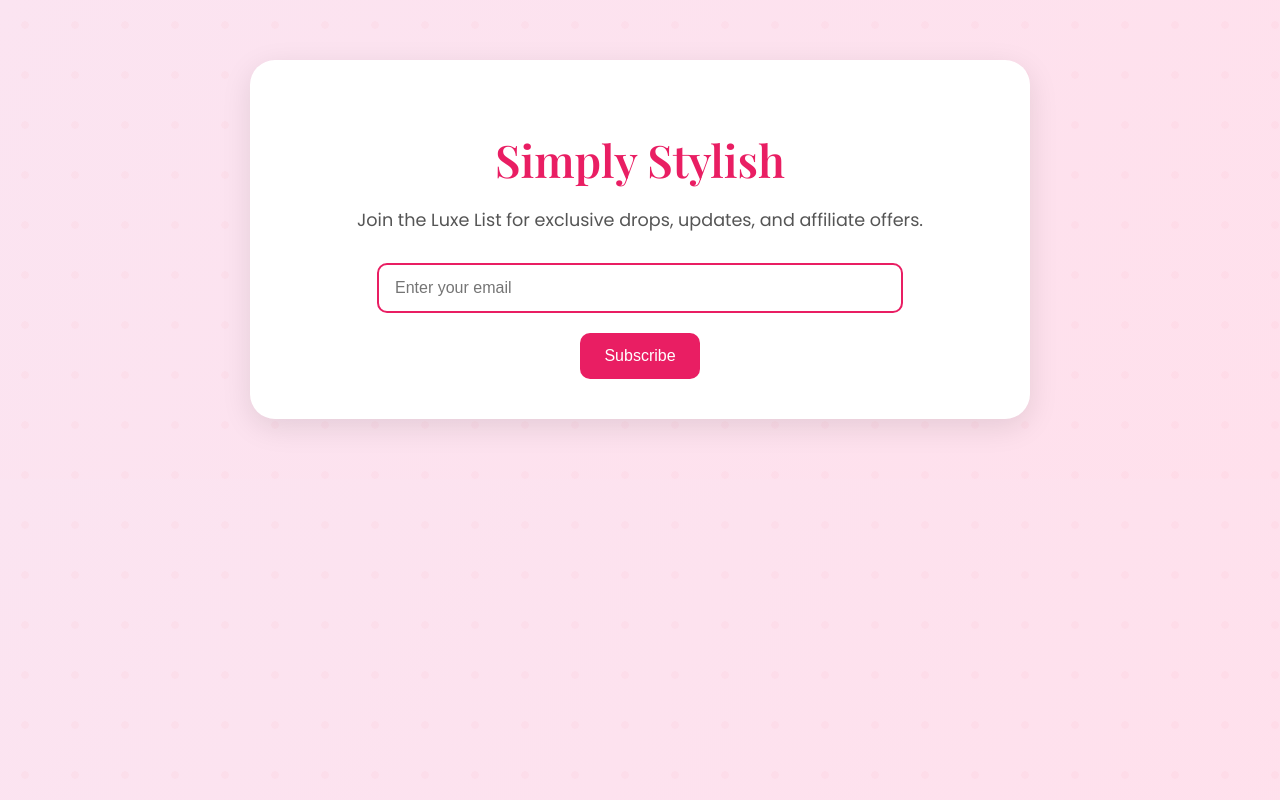
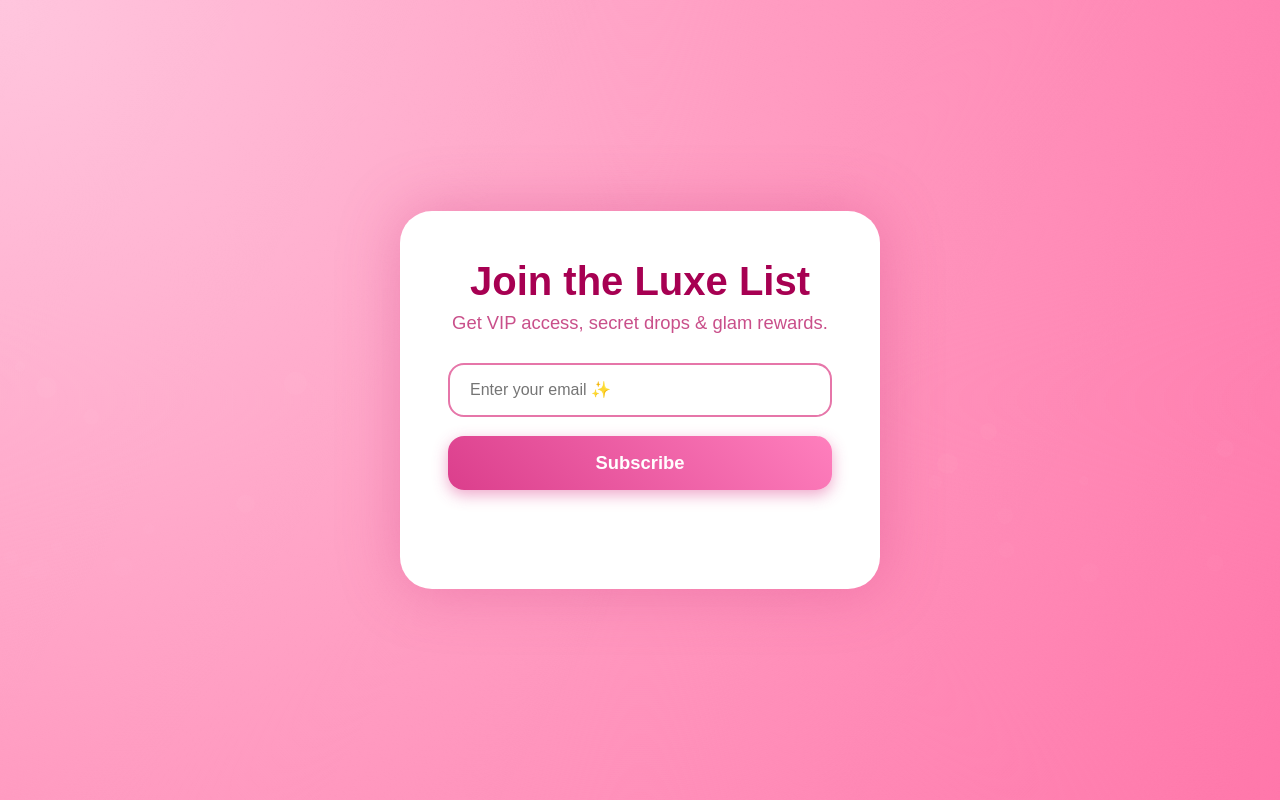
Before and after one commit to itzmirzabaig/SimplyStylish, a plain HTML site: page index.html in a window 1280 px wide. Drawn offline with nearby package versions, Linux system fonts and the light colour scheme.

Commit message:
Update index.html

```diff
--- a/index.html
+++ b/index.html
@@ -1,137 +1,203 @@
 <!DOCTYPE html>
 <html lang="en">
 <head>
-  <meta charset="UTF-8">
-  <title>Simply Stylish</title>
-  <link href="https://fonts.googleapis.com/css2?family=Playfair+Display:wght@600&family=Poppins&display=swap" rel="stylesheet">
+  <meta charset="UTF-8" />
+  <meta name="viewport" content="width=device-width, initial-scale=1.0"/>
+  <title>Join the Luxe List</title>
   <style>
-    body {
+    /* 🌟 Base Reset */
+    * {
       margin: 0;
       padding: 0;
-      background: linear-gradient(120deg, #fbe4f1, #ffe0ec);
-      font-family: 'Poppins', sans-serif;
-      color: #222;
+      box-sizing: border-box;
     }
 
-    .container {
-      max-width: 700px;
-      margin: 60px auto;
-      background: white;
-      padding: 40px;
-      border-radius: 25px;
-      box-shadow: 0 8px 30px rgba(0,0,0,0.1);
-      text-align: center;
-      position: relative;
-      z-index: 1;
+    html, body {
+      height: 100%;
+      font-family: 'Poppins', sans-serif;
+      overflow: hidden;
     }
 
-    h1 {
-      font-family: 'Playfair Display', serif;
-      font-size: 2.8rem;
-      color: #e91e63;
-      margin-bottom: 10px;
+    /* 💖 Luxe Gradient Background with Shimmer Layers */
+    body {
+      background: radial-gradient(circle at top left, #ffc4dd, #ff9bc1, #ff76aa);
+      display: flex;
+      align-items: center;
+      justify-content: center;
+      position: relative;
     }
 
-    p {
-      margin-bottom: 30px;
-      color: #555;
-      font-size: 1.1rem;
+    .glow-overlay {
+      position: absolute;
+      width: 100%;
+      height: 100%;
+      pointer-events: none;
+      background: repeating-radial-gradient(circle, rgba(255,255,255,0.03) 1px, transparent 3px),
+                  linear-gradient(120deg, rgba(255,255,255,0.04), rgba(255,255,255,0));
+      animation: pulseGlow 8s ease-in-out infinite alternate;
+      z-index: 0;
+    }
+
+    @keyframes pulseGlow {
+      0% { opacity: 0.5; transform: scale(1); }
+      100% { opacity: 0.9; transform: scale(1.05); }
+    }
+
+    /* 🎀 Form Container */
+    .newsletter-container {
+      position: relative;
+      z-index: 2;
+      background: white;
+      padding: 3rem 3rem 2.5rem;
+      border-radius: 2rem;
+      box-shadow: 0 0 60px rgba(204, 58, 126, 0.35);
+      max-width: 480px;
+      width: 90vw;
+      text-align: center;
+    }
+
+    .newsletter-container h1 {
+      font-size: 2.5rem;
+      color: #a70052;
+      margin-bottom: 0.5rem;
+    }
+
+    .newsletter-container p {
+      color: #c94f8a;
+      font-size: 1.15rem;
+      margin-bottom: 1.8rem;
+    }
+
+    form {
+      display: flex;
+      flex-direction: column;
+      gap: 1.2rem;
     }
 
     input[type="email"] {
-      padding: 14px 16px;
-      border: 2px solid #e91e63;
-      border-radius: 10px;
-      width: 70%;
+      padding: 1rem 1.25rem;
       font-size: 1rem;
-      margin-bottom: 20px;
+      border-radius: 1rem;
+      border: 2px solid #e676a9;
       outline: none;
-      transition: all 0.3s ease;
+      transition: 0.3s;
     }
 
     input[type="email"]:focus {
-      border-color: #d81b60;
+      border-color: #ffaad4;
     }
 
     button {
-      background: #e91e63;
+      background: linear-gradient(45deg, #db3e8c, #ff7fbd);
       color: white;
+      padding: 1rem;
+      font-size: 1.15rem;
+      font-weight: bold;
       border: none;
-      padding: 14px 24px;
-      border-radius: 10px;
+      border-radius: 1rem;
       cursor: pointer;
-      font-size: 1rem;
-      transition: transform 0.3s ease, background 0.3s ease;
+      box-shadow: 0 5px 15px rgba(219, 62, 140, 0.45);
+      transition: 0.3s;
     }
 
     button:hover {
-      background: #d81b60;
-      transform: scale(1.05);
+      background: linear-gradient(45deg, #ff7fbd, #db3e8c);
     }
 
-    .bg-animation {
-      position: fixed;
-      top: 0;
-      left: 0;
-      z-index: 0;
-      width: 100%;
-      height: 100%;
-      background: radial-gradient(circle, rgba(255,192,203,0.2) 10%, transparent 11%);
-      background-size: 50px 50px;
-      animation: drift 10s linear infinite;
-      opacity: 0.6;
+    .response-message {
+      font-size: 1rem;
+      color: #a8396e;
+      margin-top: 1rem;
+      min-height: 1.5rem;
     }
 
-    @keyframes drift {
-      0% { background-position: 0 0; }
-      100% { background-position: 100px 100px; }
+    /* ✨ Floating Bokeh Dots */
+    .bokeh {
+      position: absolute;
+      top: 0; left: 0;
+      width: 100%; height: 100%;
+      overflow: hidden;
+      z-index: 1;
+      pointer-events: none;
     }
 
+    .dot {
+      position: absolute;
+      width: 15px;
+      height: 15px;
+      background: rgba(255, 255, 255, 0.12);
+      border-radius: 50%;
+      animation: floatUp 15s linear infinite;
+    }
+
+    @keyframes floatUp {
+      0% {
+        transform: translateY(100vh) scale(0.5);
+        opacity: 0;
+      }
+      50% {
+        opacity: 0.3;
+      }
+      100% {
+        transform: translateY(-10vh) scale(1.2);
+        opacity: 0;
+      }
+    }
   </style>
 </head>
 <body>
 
-  <div class="bg-animation"></div>
+  <div class="glow-overlay"></div>
+  <div class="bokeh" id="bokeh-layer"></div>
 
-  <div class="container">
-    <h1>Simply Stylish</h1>
-    <p>Join the Luxe List for exclusive drops, updates, and affiliate offers.</p>
-    <form id="newsletter-form" method="POST" action="https://script.google.com/macros/s/AKfycbxu2nAKJ9m48eJPGF_0APHJEFHHZQ9O56BhbXeThvzi/dev">
-      <input type="email" name="email" placeholder="Enter your email" required>
-      <br>
+  <section class="newsletter-container">
+    <h1>Join the Luxe List</h1>
+    <p>Get VIP access, secret drops & glam rewards.</p>
+
+    <form id="newsletter-form">
+      <input type="email" name="email" placeholder="Enter your email ✨" required />
       <button type="submit">Subscribe</button>
+      <span class="response-message" id="response"></span>
     </form>
-  </div>
+  </section>
 
   <script>
-    const form = document.getElementById("newsletter-form");
+    // Bokeh animation dots generator
+    const bokehLayer = document.getElementById('bokeh-layer');
+    for (let i = 0; i < 40; i++) {
+      const dot = document.createElement('div');
+      dot.classList.add('dot');
+      dot.style.left = `${Math.random() * 100}%`;
+      dot.style.animationDuration = `${10 + Math.random() * 10}s`;
+      dot.style.width = dot.style.height = `${10 + Math.random() * 25}px`;
+      bokehLayer.appendChild(dot);
+    }
 
-    form.addEventListener("submit", async (e) => {
+    // Google Sheets Newsletter Handler
+    const form = document.getElementById('newsletter-form');
+    const responseEl = document.getElementById('response');
+
+    form.addEventListener('submit', async (e) => {
       e.preventDefault();
-      const formData = new FormData(form);
-      const data = {};
-      formData.forEach((value, key) => data[key] = value);
+      responseEl.textContent = 'Sending...';
+      const data = new FormData(form);
 
       try {
-        const res = await fetch(form.action, {
-          method: "POST",
-          body: JSON.stringify(data),
-          headers: {
-            "Content-Type": "application/json",
-          },
+        const res = await fetch('https://script.google.com/macros/s/AKfycbwg3e_U5_3GYOFlKYuxpFx_q7YlFglUaU5KHmh-QnhVqXJV9iUWU07MTBjRZ2g4dce3SQ/exec', {
+          method: 'POST',
+          body: data
         });
 
         if (res.ok) {
-          alert("Thank you for subscribing!");
+          responseEl.textContent = "You're in 💎 Welcome to the Luxe List!";
           form.reset();
         } else {
-          alert("There was an error. Please try again later.");
+          throw new Error('Submission failed');
         }
-      } catch (error) {
-        alert("Network error. Try again later.");
+      } catch {
+        responseEl.textContent = "Something went wrong. Try again!";
       }
     });
   </script>
-
 </body>
 </html>
```
